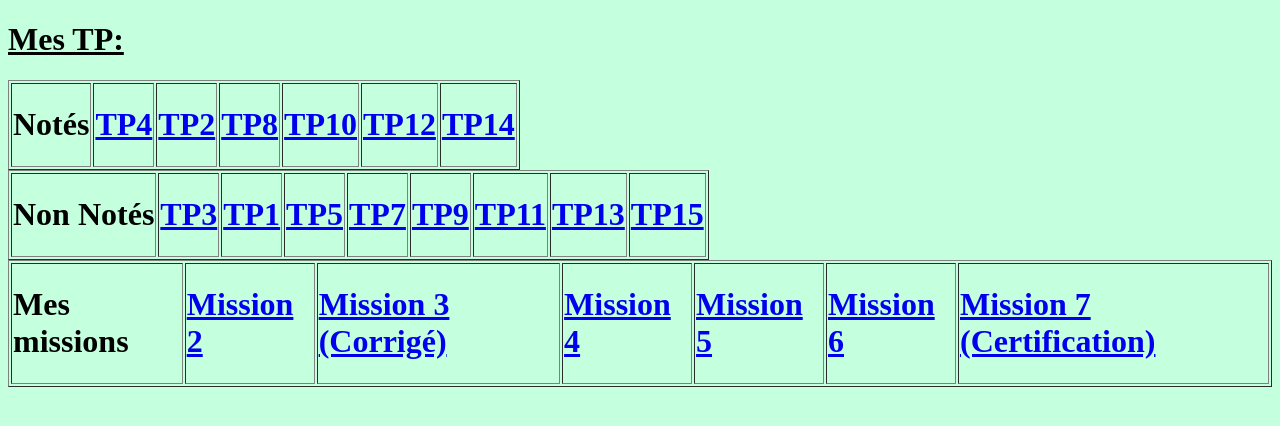
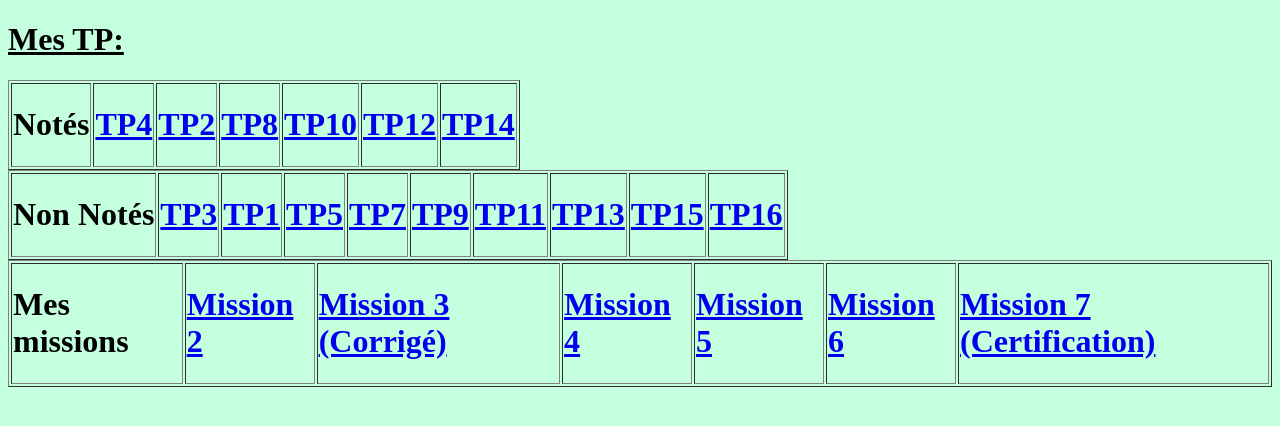
Before and after one commit to Aoyub/REPERTOIRE-DE-TD-Ayoub-EL-MOUMEN, a plain HTML site: page index.html in a window 1280 px wide. Drawn offline with Linux system fonts and the light colour scheme.

Commit message:
Update index.html

```diff
--- a/index.html
+++ b/index.html
@@ -29,6 +29,7 @@
             <td><h1><a href="https://aoyub.github.io/TP11-ELMOUMEN-AYOUB/">TP11</a></h1></td>
             <td><h1><a href="https://aoyub.github.io/TP13-AE/">TP13</a></h1></td>
             <td><h1><a href="https://aoyub.github.io/TP-15-AE/">TP15</a></h1></td>
+            <td><h1><a href="https://aoyub.github.io/TP-16-AE/">TP16</a></h1></td>
         </tr>
     </table>
 
```
